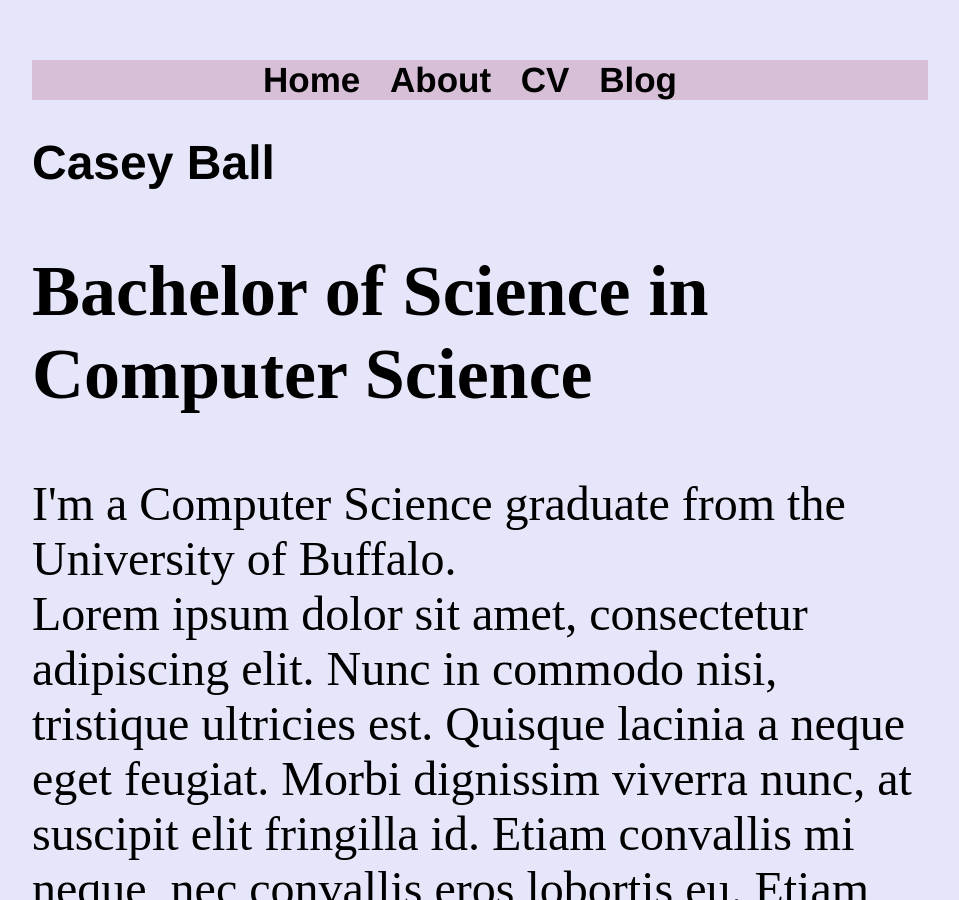
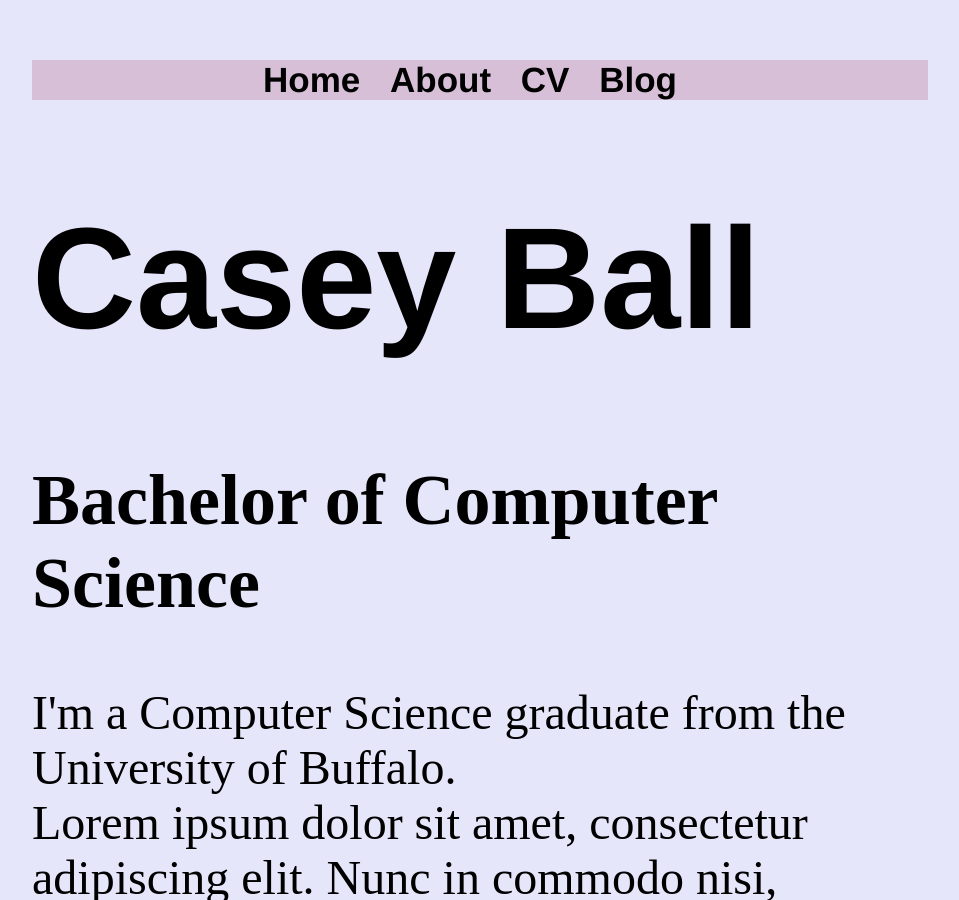
Before and after one commit to cmball2/github.io, a Jekyll site: the page built from index.html, in a window 1280 px wide and 900 px high. Shown: the whole window, without its empty margins (160-1119 px from the left). Built offline with Jekyll 4.4.1, drawn with Linux system fonts in a browser that asks for light colours.

Commit message:
Update index.html

```diff
--- a/index.html
+++ b/index.html
@@ -3,9 +3,10 @@ layout: default
 title: Casey Ball
 ---
 <div class="blurb">
+	<FONT SIZE=25px>
 	<h1>Casey Ball</h1>
-	<FONT SIZE=20px>
-	<h2>Bachelor of Science in Computer Science</h2>
+	<FONT SIZE=15px>
+	<h2>Bachelor of Computer Science</h2>
 	<FONT COLOR=#000000>
 	<FONT SIZE=10px>
 	<p1>I'm a Computer Science graduate from the University of Buffalo.</p1>
```
